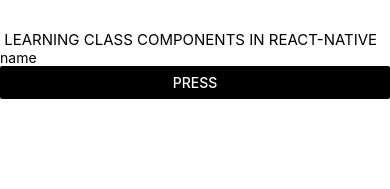
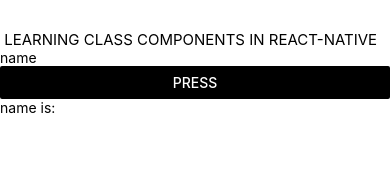
Before and after one commit to DurgeshAppDev/Learning-react-native, a React Native app: screen / in a window 390 px wide. Shown: the top 189 px of the page. Built offline with nearby package versions, Linux system fonts and the light colour scheme.

Commit message:
learn states & props in class

```diff
--- a/App.tsx
+++ b/App.tsx
@@ -1,19 +1,28 @@
 import React, { Component} from 'react';
 import { View, Text,TextInput , Button} from 'react-native';
-import Comp from'./Component/Comp';
+import Comp from'./Component/Comp.js';
+
 class App extends Component {
-  warn = ()=>{
-  console.warn("button pressed")
+ constructor(){
+  super();
+  this.state={
+    name:""
+  }
+ }
+
+ updateName(Val){
+  this.setState({name:Val})
  }
   render(){
     return(
       <View>
         <Text style={{fontSize:15,color:"Blue",marginTop:30}}> LEARNING CLASS COMPONENTS IN REACT-NATIVE</Text>
-        <TextInput  placeholder='name' />
-        <Button color='black' title='Press' onPress={this.warn}/>
-
+        <Text style={{fontSize:15}}>{this.state.name}</Text>
+        <TextInput  placeholder='name' onChangeText={(text)=>this.updateName(text)} />
+        <Button color='black' title='Press' />
+        <Comp name={this.state.name} />
        </View>
-    )
+    );
 
   }
 
--- /dev/null
+++ b/Component/Comp.js
@@ -0,0 +1,14 @@
+import React, { Component } from "react";
+import { View, Text } from "react-native";
+
+class Comp extends Component {
+  render() {
+    return (
+      <View>
+        <Text>name is: {this.props.name}</Text>
+      </View>
+    );
+  }
+}
+
+export default Comp;
```
